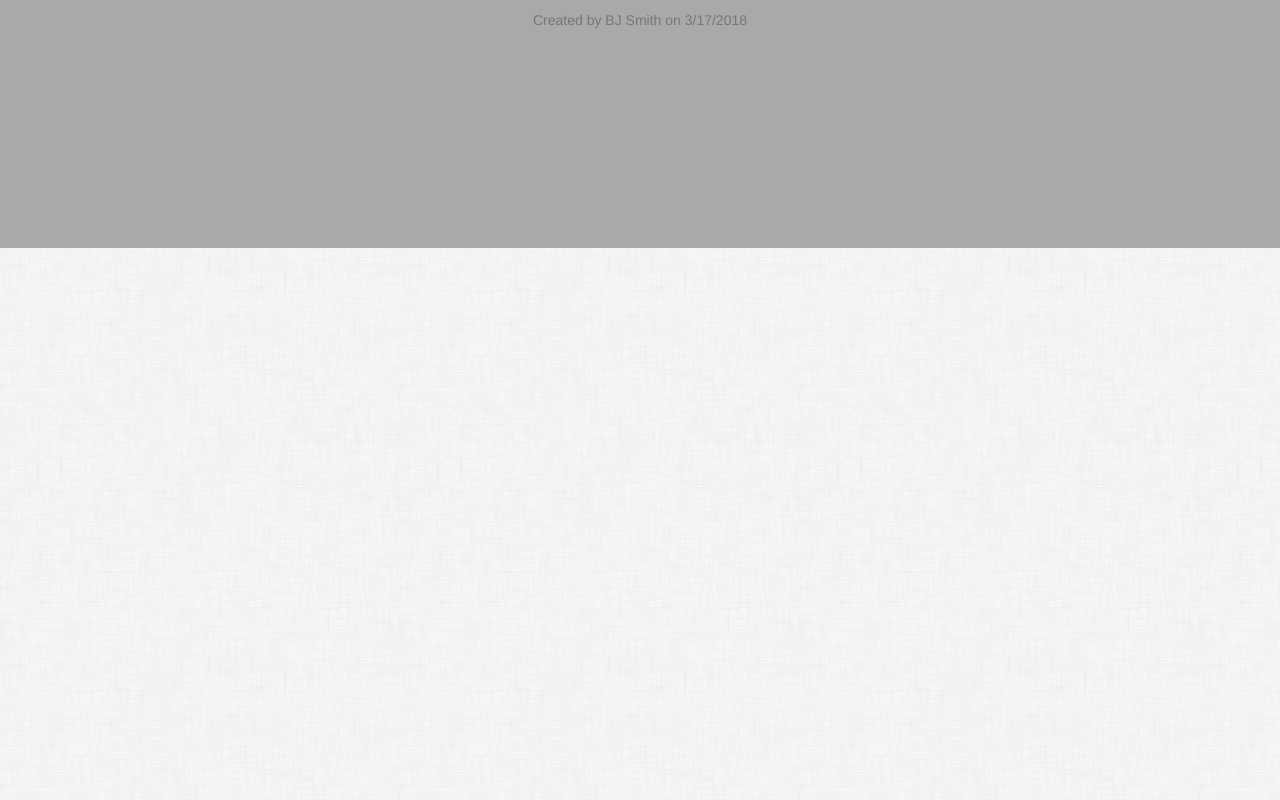
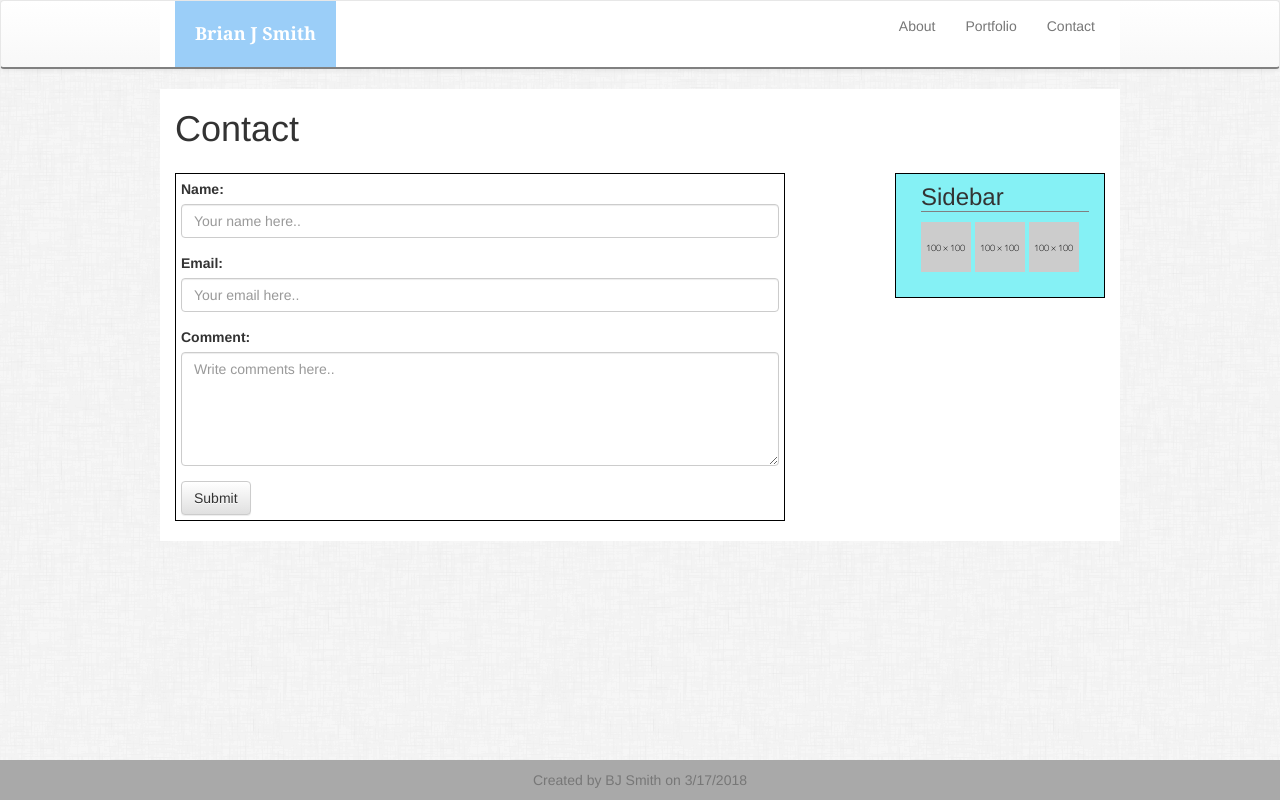
Before and after one commit to SIXwishlist/bootstrap-portfolio-1, a plain HTML site: page contact.html in a window 1280 px wide. Drawn offline with nearby package versions, Linux system fonts and the light colour scheme.

```diff
--- a/assets/css/style.css
+++ b/assets/css/style.css
@@ -1,18 +1,9 @@
-/*navbar navbar-default">
-        <div class="container-fluid">
-            <div class="navbar-header">
-                <a class="navbar-brand"
-*/
-
-
 
 *  {
     box-sizing: border-box;
     margin: auto;
     font-family: Arial, Helvetica, sans-serif;
     font-size: 14px;
-    position: relative;
-    min-height: 100%;
     }
 
 
@@ -23,59 +14,60 @@ body {
 
 .container-fluid {
     background-color: white;
-    border-bottom: 2px solid red;
-
+    max-width: 960px;
     }
 
-.navbar-header {
-    background: red;
-    margin-left: 170px;
-
+.navbar {
+    border-bottom: 2px solid gray;
     }
 
 
-
 #name {
-    background-color: orange;
+    background-color: rgb(155, 206, 248);
     font-family: Georgia, 'Times New Roman', Times, serif;
     padding: 20px;
-    float: left;
-    margin-left: 170px;
+    float:left;
+    color: white;
     font-size: 18px;
     font-weight: bold;
     }
-
-
 
 .navbar-right {
     background: none;
     padding-bottom: 15px;
     padding-right: 10px;
     color: gray;
-    margin-right: 170px;
    }
 
 .container {
-    background-color: lightgray;
+    background-color: white;
     border: none;
+    width: 100%;
+    max-width: 960px;
+    margin: 0 auto;
+    height: auto;
     padding-bottom: 20px;
     }
 
+#paragraph-box {
+    border: 1px solid gray;
+    margin-top: 15px;
+    padding: 5px;
+    }
 
 #pic1 {
     height: 300px;
     width: 300px;
     margin: 0px 10px 10px 0px;
+    position: relative;
     }
 
 p {
     font-size: 18px;
     }
 
-
-
 .footer {
-    position: absolute;
+    position: fixed;
     bottom: 0;
     width: 100%;
     /* Set the fixed height of the footer here */
@@ -83,27 +75,64 @@ p {
     background-color: darkgray;
     padding-top: 10px;
     font-size: 14px;
-
     }
 
      /* is this needed?*/
-  .container .text-muted {
+  .container1 .text-muted {
     margin: 0px 0;
-
     }
 
-
-  /* begin css for Contact page */
-
-  .topnav {
-    overflow: hidden;
-    background-color: #333;
+#project-area {
+    background: rgb(133, 241, 245);
+    margin: 15px auto;
+    border: 1px solid gray;
     }
 
+#portfolio-title {
+    border-bottom: 1px solid gray;
+    margin-left: 15px;
+    }
 
+.portfolio-pic {
+    margin: 15px 25px;
+    padding: 20px;
+    }
 
+#form-box {
+    padding: 5px 5px;
+    border: 1px solid black;
+    margin-top: 15px;
+    }
 
+#sidebar-title {
+    margin-top: 0px;
+    margin-left: 10px;
+    border-bottom: 1px solid gray;
+    }
+#sidebar {
+   clear: both;
+    background: rgb(133, 241, 245);
+    padding: 10px 15px 15px 15px;
+    height: 125px;
+    margin-top: 15px;
+    border: 1px solid black;
+    }
 
+ul {
+    margin-left: 10px;
+    }
+
+.sidebar-pic {
+    height: 50px;
+    width: 50px;
+   }
+
+#img {
+    height: 300px;
+    width: 300px;
+    margin: auto;
+    padding: 25px;
+    }
 
 .topnav a  {
     width: 40px;
@@ -116,16 +145,7 @@ p {
     margin-right: 200px;
     }
 
-/* Change color on hover */
-.topnav a:hover {
-    background-color: #ddd;
-    color: black;
-}
-
-/* On screens that are 600px wide or less, make the menu links stack on top of each other instead of next to each other */
-@media screen and (max-width: 600px) {
-    .topnav a {
-        float: none;
-        width: 100%;
+@media screen and (max-width: 700px) {
+    .portfolio-pic {
     }
 }
--- a/contact.html
+++ b/contact.html
@@ -1,5 +1,5 @@
 <!doctype html>
-
+<html>
 <head>
 
         <meta charset="utf-8">
@@ -15,19 +15,19 @@
 
 </head>
 
-<html>
+
 <body>
 
     <nav class="navbar navbar-default">
         <div class="container-fluid">
             <div class="navbar-header">
-                <a class="navbar-brand" href="#"><h1>Brian J Smith</h1></a>
+                <a class="navbar-left" id="name" href="#">Brian J Smith</a>
             </div>
 
             <ul class="nav navbar-nav navbar-right">
-                <li><a href="#">About</a></li>
-                <li><a href="#">Portfolio</a></li>
-                <li><a href="#">Contact</a></li>
+                <li><a href="index.html">About</a></li>
+                <li><a href="portfolio.html">Portfolio</a></li>
+                <li><a href="contact.html">Contact</a></li>
             </ul>
         </div>
     </nav>
@@ -36,20 +36,52 @@
 
 <div class="main-body">
     <div class="container">
-        <h1>Contact</h1>
+            <h1>Contact</h1>
+        <div class="row">
+            <div class="col-md-8">
 
-        <form>
-            <div class="name">
-              <label for="name">Name:</label>
-              <input type="text" id="name">
+
+            <div id="form-box">
+                <form>
+                    <div class="form-group">
+                        <label for="your-name">Name:</label>
+                        <input type="text" class="form-control" id="your-name" placeholder="Your name here..">
+                    </div>
+                    <div class="form-group">
+                        <label for="email">Email:</label>
+                        <input type="email" class="form-control" id="email" placeholder="Your email here..">
+                    </div>
+                </form>
+
+
+                <form>
+                    <div class="form-group">
+                        <label for="comment">Comment:</label>
+                        <textarea class="form-control" rows="5" id="comment" placeholder="Write comments here.."></textarea>
+                    </div>
+                </form>
+
+                <button type="submit" class="btn btn-default">Submit</button>
             </div>
-            <div class="email">
-              <label for="email">Email:</label>
-              <input type="email" id="email">
+        </div>
+
+
+            <div class="col-md-1"></div>
+
+            <div class="col-md-3">
+                <div id="sidebar">
+                    <h3 id="sidebar-title">Sidebar</h3>
+                       <ul>
+                            <img  src="assets/imgs/placeholder100.png" alt="stackoverflow" class="sidebar-pic">
+                            <img  src="assets/imgs/placeholder100.png" alt="linkedin" class="sidebar-pic">
+                            <img  src="assets/imgs/placeholder100.png" alt="github" class="sidebar-pic">
+                       </ul>
+                </div>
             </div>
-          </form>
 
-    </div>
+
+</div>
+
 </div>
 
 
```
Also changed, not shown: index.html (+20 -9 lines), portfolio.html (+31 -5 lines), assets/imgs/placeholder100.png (added). Lines whose indentation alone changed are shown as unchanged.
